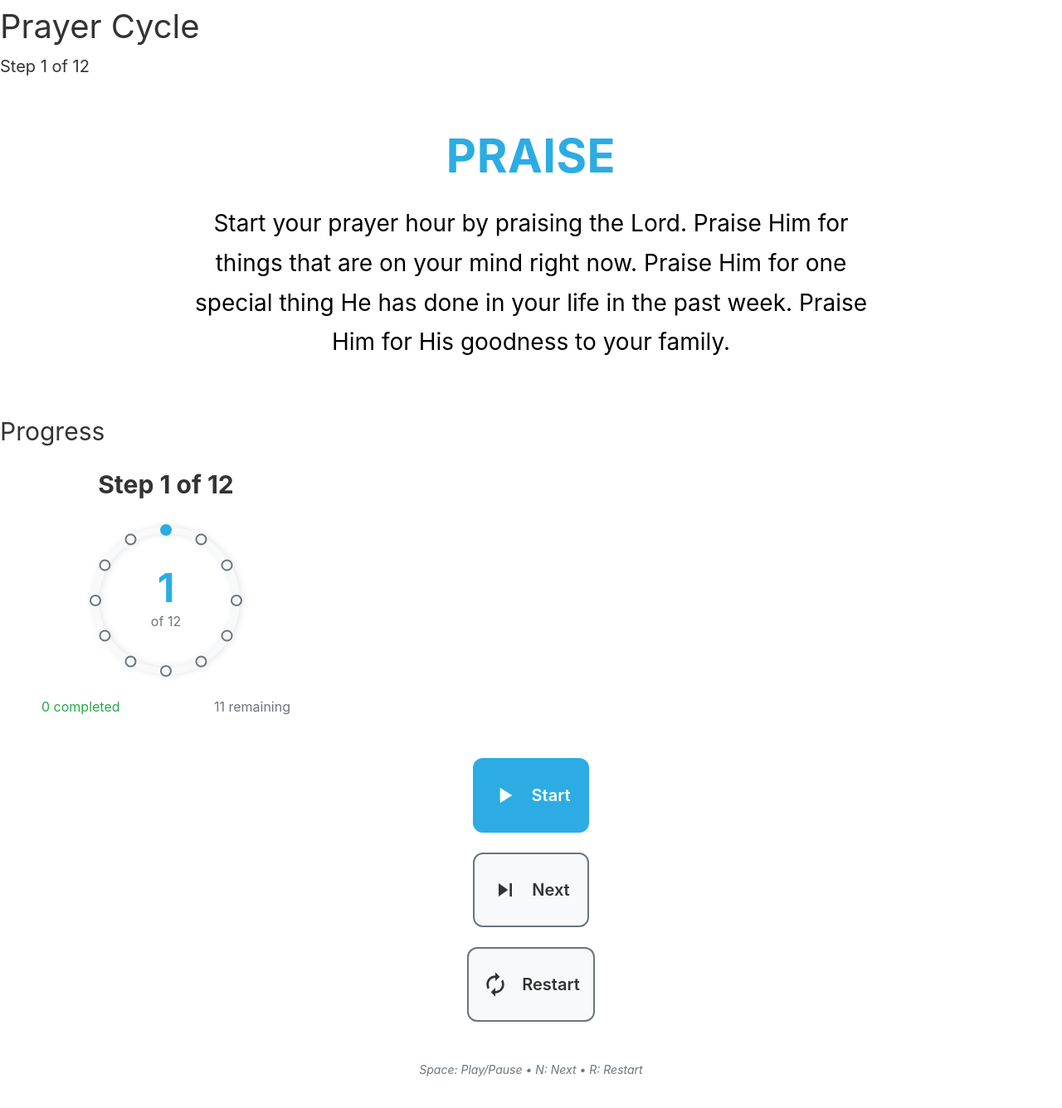
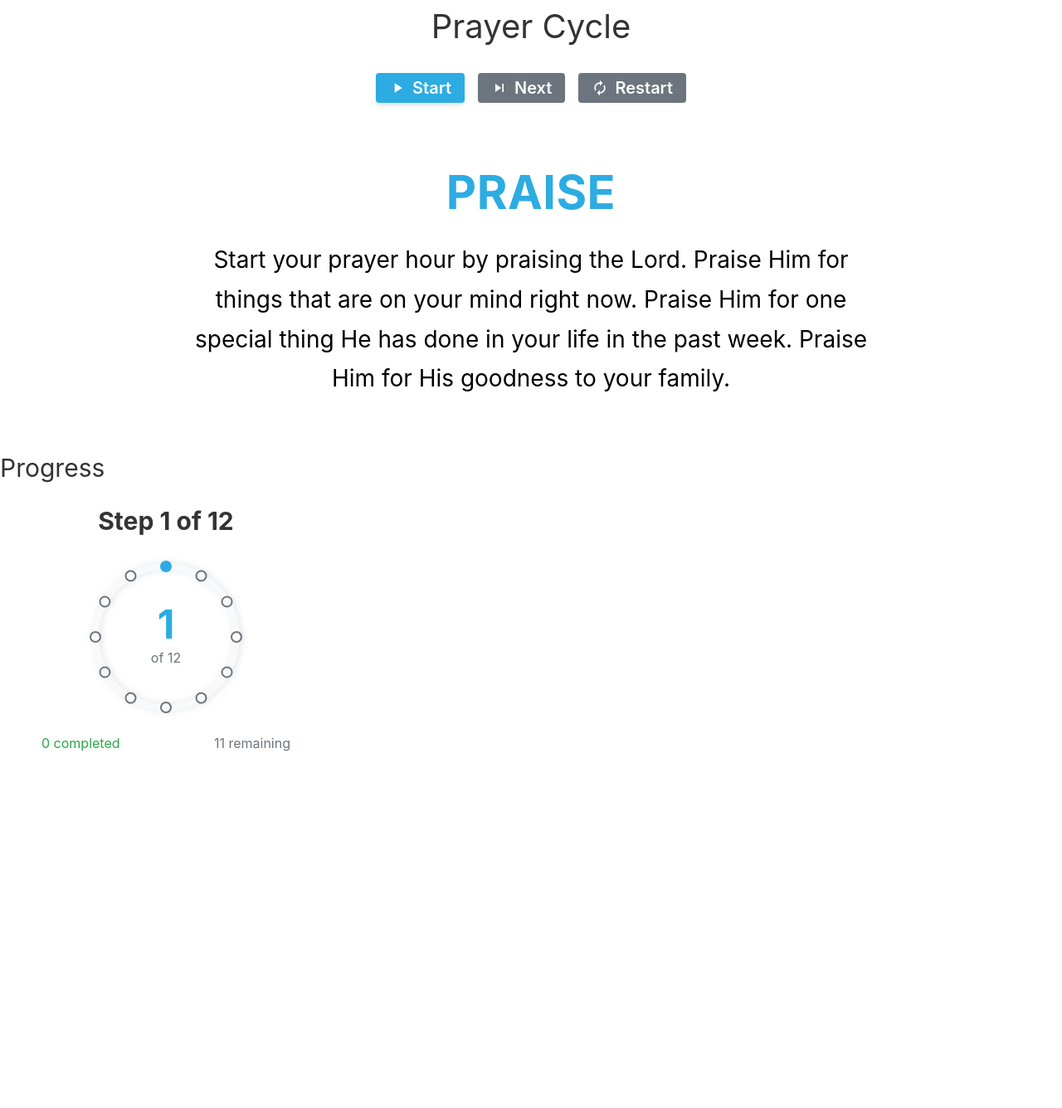
Before and after one commit to ZumeProject/prayer-cycle-v3, a Vue app: page / in a window 1280 px wide. Shown: the whole page at 83% size. After the commit the page ends 926 px from the top, so only its background shows below. Built offline with nearby package versions, Linux system fonts and the light colour scheme; the HTML template or start-up script is replaced by a standard one.

Commit message:
simplify button controls

```diff
--- a/src/App.vue
+++ b/src/App.vue
@@ -279,10 +279,17 @@ function handleVisibilityChange() {
   <div v-if="deviceType === 'mobile'" class="prayer-app-mobile">
     <!-- Mobile Header -->
     <header class="prayer-header-mobile">
-      <h1 class="text-xl font-bold text-primary mb-sm">Prayer Cycle</h1>
-      <p class="text-sm text-secondary">
-        Step {{ store.stepProgress.current }} of {{ store.stepProgress.total }}
-      </p>
+      <div class="header-content">
+        <h1 class="text-xl font-bold text-primary">Prayer Cycle</h1>
+        <TimerControls
+          :status="store.status"
+          :device-type="deviceType"
+          @play="handlePlay"
+          @pause="handlePause"
+          @next="handleNext"
+          @restart="handleRestart"
+        />
+      </div>
     </header>
 
     <!-- Mobile Main Content -->
@@ -309,8 +316,15 @@ function handleVisibilityChange() {
       </section>
 
 
-      <!-- Controls Section -->
-      <section class="prayer-controls-section-mobile">
+    </main>
+  </div>
+
+  <!-- Desktop Layout -->
+  <div v-else class="prayer-app-desktop">
+    <!-- Desktop Header -->
+    <header class="prayer-header-desktop">
+      <div class="header-content">
+        <h1 class="text-projector-title">Prayer Cycle</h1>
         <TimerControls
           :status="store.status"
           :device-type="deviceType"
@@ -319,18 +333,7 @@ function handleVisibilityChange() {
           @next="handleNext"
           @restart="handleRestart"
         />
-      </section>
-    </main>
-  </div>
-
-  <!-- Desktop Layout -->
-  <div v-else class="prayer-app-desktop">
-    <!-- Desktop Header -->
-    <header class="prayer-header-desktop">
-      <h1 class="text-projector-title mb-md">Prayer Cycle</h1>
-      <p class="text-projector-body">
-        Step {{ store.stepProgress.current }} of {{ store.stepProgress.total }}
-      </p>
+      </div>
     </header>
 
     <!-- Desktop Main Content -->
@@ -359,22 +362,20 @@ function handleVisibilityChange() {
 
     </aside>
 
-    <!-- Desktop Controls -->
-    <footer class="prayer-controls-desktop">
-      <TimerControls
-        :status="store.status"
-        :device-type="deviceType"
-        @play="handlePlay"
-        @pause="handlePause"
-        @next="handleNext"
-        @restart="handleRestart"
-      />
-    </footer>
   </div>
 </template>
 
 <style scoped>
 /* Component-specific styles that override the global layout system */
+
+/* Header styles */
+.header-content {
+  display: flex;
+  flex-direction: column;
+  align-items: center;
+  width: 100%;
+  gap: var(--spacing-sm);
+}
 
 /* Ensure smooth transitions between layouts */
 .prayer-app-mobile,
--- a/src/components/TimerControls.vue
+++ b/src/components/TimerControls.vue
@@ -77,15 +77,6 @@
       <span class="timer-controls__label">Restart</span>
     </button>
 
-    <!-- Keyboard shortcuts hint for desktop -->
-    <div
-      v-if="deviceType === 'desktop'"
-      class="timer-controls__shortcuts"
-    >
-      <span class="timer-controls__shortcut-hint">
-        Space: Play/Pause • N: Next • R: Restart
-      </span>
-    </div>
   </div>
 </template>
 
@@ -216,7 +207,7 @@ onUnmounted(() => {
   justify-content: center;
   gap: var(--spacing-md);
   padding: var(--spacing-md);
-  background: var(--color-background);
+  background: transparent;
   border-radius: 0.75rem;
   transition: all 0.2s ease;
 }
@@ -232,39 +223,41 @@ onUnmounted(() => {
 
 .timer-controls__button {
   display: flex;
-  flex-direction: column;
+  flex-direction: row;
   align-items: center;
   justify-content: center;
   gap: var(--spacing-xs);
-  padding: var(--spacing-md);
-  border: 2px solid transparent;
+  padding: var(--spacing-sm) var(--spacing-md);
+  border: none;
   border-radius: 0.5rem;
-  background: var(--color-background-soft);
-  color: var(--color-text);
+  background: var(--color-primary);
+  color: var(--color-text-light);
   cursor: pointer;
   transition: all 0.2s ease;
   font-family: inherit;
-  font-weight: 500;
+  font-weight: 600;
+  box-shadow: var(--shadow-sm);
 
-  /* Touch-friendly minimum size */
-  min-width: 44px;
-  min-height: 44px;
+  /* Single line height */
+  height: 1.5rem;
+  min-height: 1.5rem;
 }
 
 .timer-controls__button:hover:not(:disabled) {
-  background: var(--color-primary-light);
-  border-color: var(--color-primary);
-  transform: translateY(-1px);
+  background: var(--color-primary-dark);
+  transform: translateY(-2px);
+  box-shadow: var(--shadow-md);
 }
 
 .timer-controls__button:active:not(:disabled) {
   transform: translateY(0);
+  box-shadow: var(--shadow-sm);
+  background: var(--color-primary-dark);
 }
 
 .timer-controls__button:focus {
   outline: none;
-  border-color: var(--color-primary);
-  box-shadow: 0 0 0 3px rgba(44, 172, 226, 0.2);
+  box-shadow: 0 0 0 3px rgba(44, 172, 226, 0.3), var(--shadow-md);
 }
 
 .timer-controls__button:disabled {
@@ -276,37 +269,47 @@ onUnmounted(() => {
 .timer-controls__button--primary {
   background: var(--color-primary);
   color: var(--color-text-light);
+  border-color: var(--color-primary-dark);
+  box-shadow: var(--shadow-md);
 }
 
 .timer-controls__button--primary:hover:not(:disabled) {
   background: var(--color-primary-dark);
   border-color: var(--color-primary-dark);
+  transform: translateY(-2px);
+  box-shadow: var(--shadow-lg);
 }
 
 .timer-controls__button--primary.timer-controls__button--active {
   background: var(--pc-warning);
   color: var(--color-text);
+  border-color: #e6a800;
+  box-shadow: var(--shadow-md);
 }
 
 .timer-controls__button--primary.timer-controls__button--active:hover:not(:disabled) {
   background: #e6a800;
+  border-color: #cc9900;
+  transform: translateY(-2px);
+  box-shadow: var(--shadow-lg);
 }
 
 .timer-controls__button--secondary {
-  background: var(--color-background-soft);
-  color: var(--color-text);
-  border-color: var(--color-text-secondary);
+  background: var(--color-text-secondary);
+  color: var(--color-text-light);
+  box-shadow: var(--shadow-sm);
 }
 
 .timer-controls__button--secondary:hover:not(:disabled) {
-  background: var(--color-primary-light);
-  border-color: var(--color-primary);
-  color: var(--color-primary);
+  background: var(--color-text);
+  color: var(--color-text-light);
+  transform: translateY(-2px);
+  box-shadow: var(--shadow-md);
 }
 
 .timer-controls__icon {
-  width: 20px;
-  height: 20px;
+  width: 16px;
+  height: 16px;
   flex-shrink: 0;
 }
 
@@ -335,15 +338,15 @@ onUnmounted(() => {
 }
 
 .timer-controls--mobile .timer-controls__button {
-  min-width: 80px;
-  min-height: 80px;
-  padding: var(--spacing-md) var(--spacing-sm);
-  border-radius: 0.75rem;
+  height: 1.75rem;
+  min-height: 1.75rem;
+  padding: var(--spacing-xs) var(--spacing-sm);
+  border-radius: 0.25rem;
 }
 
 .timer-controls--mobile .timer-controls__icon {
-  width: 24px;
-  height: 24px;
+  width: 18px;
+  height: 18px;
 }
 
 .timer-controls--mobile .timer-controls__label {
@@ -352,23 +355,23 @@ onUnmounted(() => {
 
 /* Desktop/projector-specific styles */
 .timer-controls--desktop {
-  flex-direction: column;
-  gap: var(--spacing-lg);
-  padding: var(--spacing-xl);
+  flex-direction: row;
+  gap: var(--spacing-md);
+  padding: var(--spacing-md);
 }
 
 .timer-controls--desktop .timer-controls__button {
-  min-width: 120px;
-  min-height: 80px;
-  padding: var(--spacing-lg) var(--spacing-md);
-  border-radius: 0.75rem;
+  height: 2rem;
+  min-height: 2rem;
+  padding: var(--spacing-sm) var(--spacing-md);
+  border-radius: 0.25rem;
   flex-direction: row;
-  gap: var(--spacing-md);
+  gap: var(--spacing-sm);
 }
 
 .timer-controls--desktop .timer-controls__icon {
-  width: 28px;
-  height: 28px;
+  width: 20px;
+  height: 20px;
 }
 
 .timer-controls--desktop .timer-controls__label {
@@ -392,14 +395,14 @@ onUnmounted(() => {
   }
 
   .timer-controls--mobile .timer-controls__button {
-    min-width: 70px;
-    min-height: 70px;
-    padding: var(--spacing-sm);
+    height: 1.5rem;
+    min-height: 1.5rem;
+    padding: var(--spacing-xs) var(--spacing-sm);
   }
 
   .timer-controls--mobile .timer-controls__icon {
-    width: 20px;
-    height: 20px;
+    width: 16px;
+    height: 16px;
   }
 
   .timer-controls--mobile .timer-controls__label {
@@ -409,13 +412,13 @@ onUnmounted(() => {
 
 @media (min-width: 481px) and (max-width: 768px) {
   .timer-controls--mobile .timer-controls__button {
-    min-width: 90px;
-    min-height: 90px;
+    height: 2rem;
+    min-height: 2rem;
   }
 
   .timer-controls--mobile .timer-controls__icon {
-    width: 26px;
-    height: 26px;
+    width: 18px;
+    height: 18px;
   }
 
   .timer-controls--mobile .timer-controls__label {
@@ -426,13 +429,13 @@ onUnmounted(() => {
 /* Desktop responsive breakpoints */
 @media (min-width: 1024px) {
   .timer-controls--desktop .timer-controls__button {
-    min-width: 140px;
-    min-height: 90px;
+    height: 2.25rem;
+    min-height: 2.25rem;
   }
 
   .timer-controls--desktop .timer-controls__icon {
-    width: 32px;
-    height: 32px;
+    width: 20px;
+    height: 20px;
   }
 
   .timer-controls--desktop .timer-controls__label {
@@ -442,14 +445,14 @@ onUnmounted(() => {
 
 @media (min-width: 1440px) {
   .timer-controls--desktop .timer-controls__button {
-    min-width: 160px;
-    min-height: 100px;
-    padding: var(--spacing-xl) var(--spacing-lg);
+    height: 2.5rem;
+    min-height: 2.5rem;
+    padding: var(--spacing-sm) var(--spacing-md);
   }
 
   .timer-controls--desktop .timer-controls__icon {
-    width: 36px;
-    height: 36px;
+    width: 20px;
+    height: 20px;
   }
 
   .timer-controls--desktop .timer-controls__label {
```
